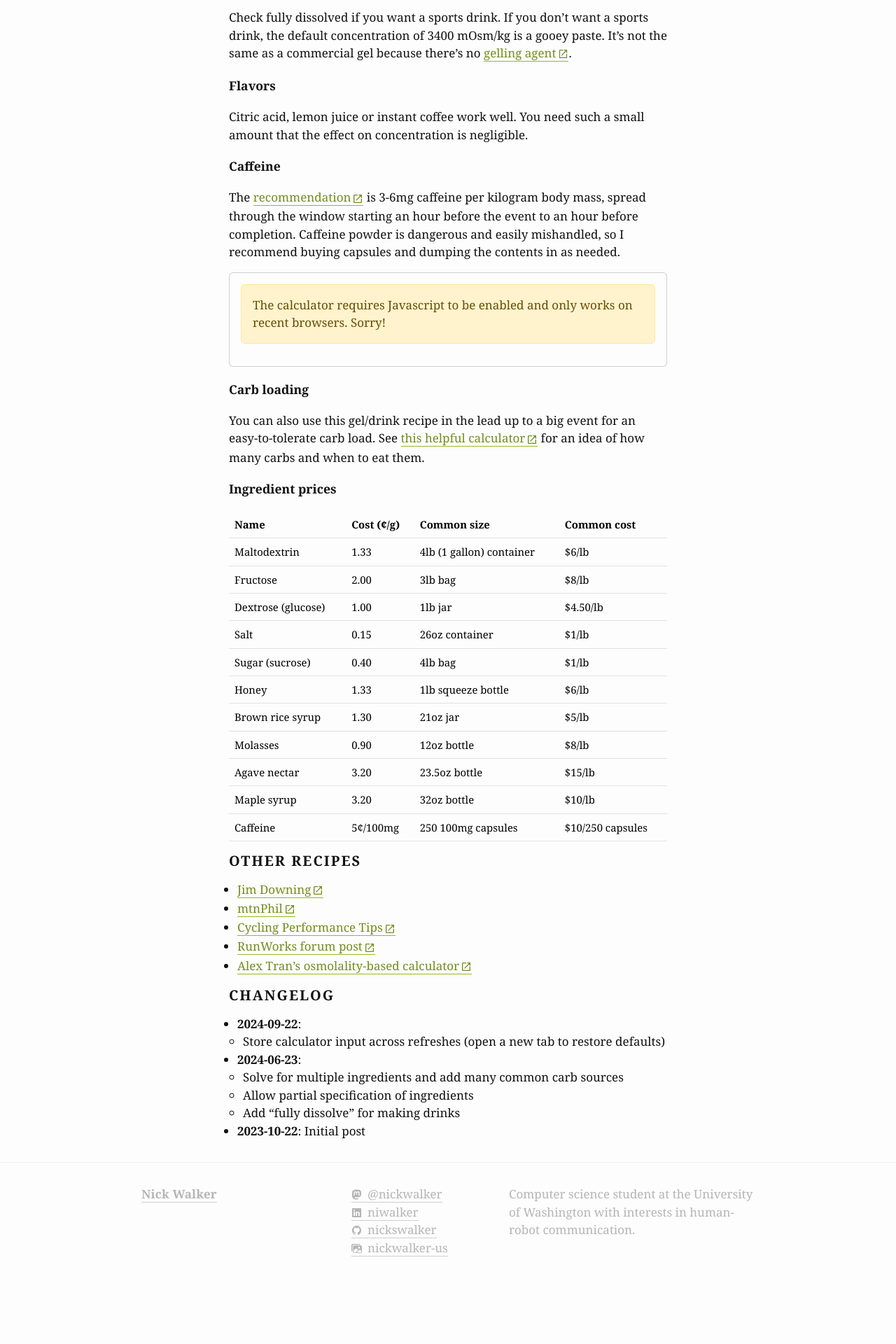
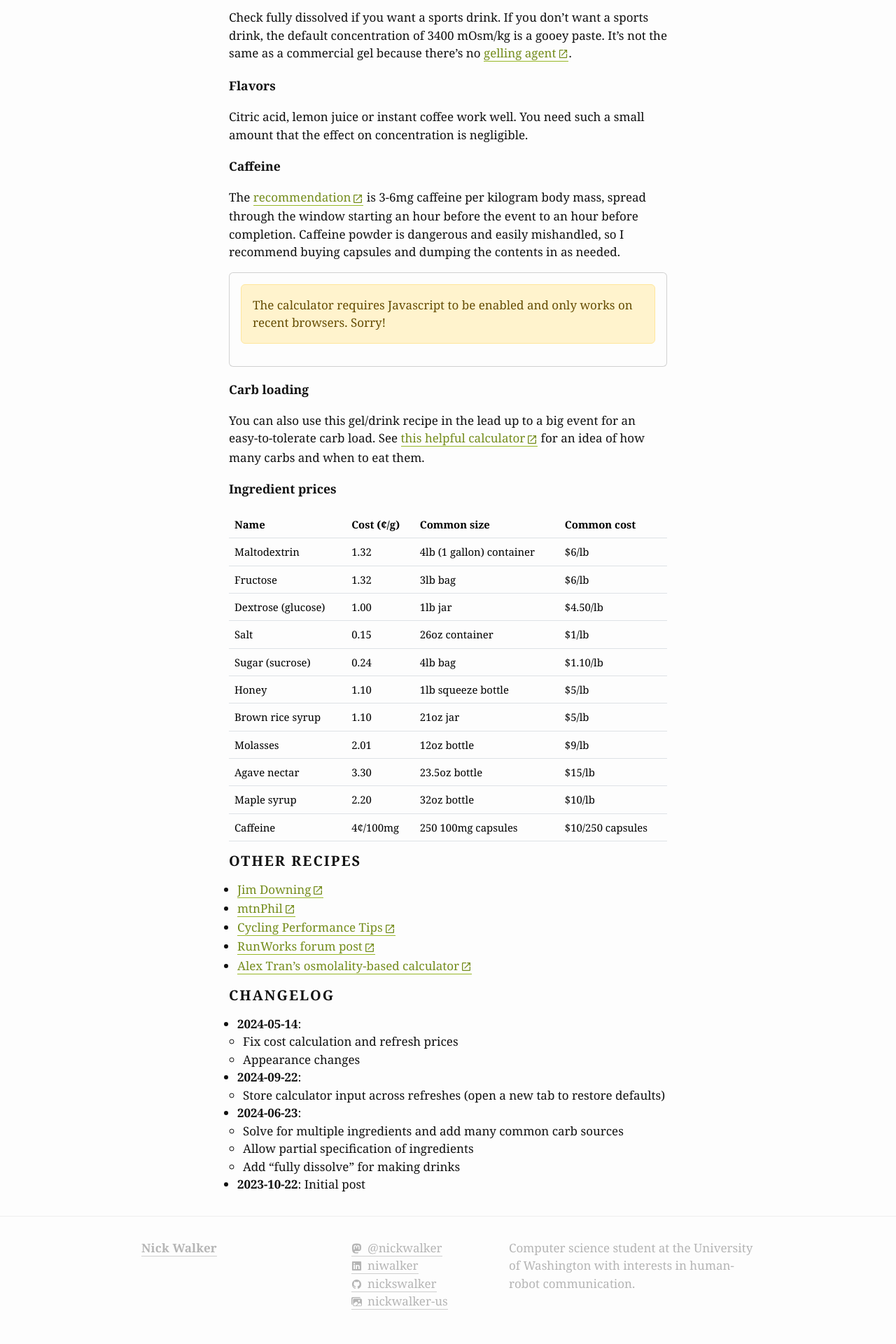
Before and after one commit to nickswalker/nickwalker.us, a Jekyll site: the page built from pages/energy_gels.md, in a window 1280 px wide. Shown: the part 3853-5773 px from the top of the page at 70% size. Built offline with Jekyll 4.4.1, drawn with Linux system fonts in a browser that asks for light colours; nearby versions of some CDN libraries; some web fonts are replaced; a script that is not in the unit is left out; comment, search, counter and statistics services are not loaded; before the commit the page ends 5696 px from its top, so only the background shows below that.

Commit message:
Gel calculator fixes
Remove wrong division of cost (which caused result to be off by factor of 100)
Use lining numbers in energy gel cost table
Use sans for approximately proportional tabular figures
Add Lato as main sans font. Selected for nice numerals and compatibility with Rowan
Update ingredient costs

```diff
--- a/_includes/head.html
+++ b/_includes/head.html
@@ -18,7 +18,8 @@
   <script src="https://cdnjs.cloudflare.com/ajax/libs/ionicons/7.4.0/ionicons/ionicons.min.js"></script>
   <link rel="preconnect" href="https://fonts.googleapis.com" data-proofer-ignore>
   <link rel="preconnect" href="https://fonts.gstatic.com" crossorigin data-proofer-ignore>
-  <link href="https://fonts.googleapis.com/css2?family=Prompt:wght@400;700&display=swap" rel="stylesheet" data-proofer-ignore>
+  <!-- Need a high quality sans font with tabular numbers -->
+  <link href="https://fonts.googleapis.com/css2?family=Lato:wght@400;700&display=swap" rel="stylesheet" data-proofer-ignore>
   <link rel="shortcut icon" href="/assets/images/favicon.png"/>
   <link rel="apple-touch-icon" href="/assets/images/apple-touch-icon.png">
   {% if page.custom_css %}
--- a/assets/css/main.scss
+++ b/assets/css/main.scss
@@ -86,11 +86,21 @@
   font-style: italic;
 }
 
+/* Closest we can get to tabular nums with Rowan */
+.lining-numbers {
+  font-feature-settings: "lnum";
+}
+
+.sans {
+  font-family: var(--sans-serif-font-family);
+  font-optical-sizing: auto;
+}
 
 /* */
 
 :root {
   --bs-body-font-family: "Rowan-Variable", "Georgia", serif;
+  --sans-serif-font-family: "Lato","Avenir", sans-serif;
   --small-font-size: 0.875rem;
   --theme-color: hsl(72.88, 66.53%, 48%);
   --theme-color-light: hsl(72.88, 66.53%, 53%);
--- a/assets/js/nutritionCalculators.js
+++ b/assets/js/nutritionCalculators.js
@@ -1,5 +1,5 @@
 import { LitElement, css, html } from 'lit';
-import {solve} from "https://unpkg.com/yalps@0.5.6/lib/module/index.js";
+import {solve} from 'https://cdn.jsdelivr.net/npm/yalps@0.5.6/+esm';
 
 function camelCaseToSplitWords(camelCaseString) {
     return camelCaseString
@@ -18,8 +18,8 @@
 // Solubility is g/ml
 const INGREDIENTS = {
     // We assume malto is N glucose molecules (180g/mol), and subtract water molecules lost due to glycosidic bonds
-    maltodextrin: {volume: 0.95, solubility: .5, glucose: 1.0, fructose: 0, molarMass: 1640, water: 0, cost: .0133, aka: "easier to stomach form of glucose"},
-    fructose: {volume: 0.8, solubility: .79, glucose: 0, fructose: 1.0, molarMass: 180, water: 0, cost: .02},
+    maltodextrin: {volume: 0.95, solubility: .5, glucose: 1.0, fructose: 0, molarMass: 1640, water: 0, cost: .0132, aka: "easier to stomach form of glucose"},
+    fructose: {volume: 0.8, solubility: .79, glucose: 0, fructose: 1.0, molarMass: 180, water: 0, cost: .0132},
     dextrose: {volume: 0.7, solubility: .9, glucose: 1, fructose: 0, molarMass: 180, water: 0, cost: .01, aka: "pure glucose"},
     salt: {
         volume: 0.9,
@@ -31,8 +31,8 @@
         water: 0,
         cost: 0.0015
     },
-    sugar: {volume: 0.75, solubility: 2, glucose: 0.5, fructose: 0.5, molarMass: 342, water: 0, cost: .004, aka: "sucrose"},
-    honey: {volume: 0.7, glucose: 0.35, fructose: 0.4, calories: 3.2, molarMass: 155, water: 0.2, cost: .0133},
+    sugar: {volume: 0.75, solubility: 2, glucose: 0.5, fructose: 0.5, molarMass: 342, water: 0, cost: .0024, aka: "sucrose"},
+    honey: {volume: 0.7, glucose: 0.35, fructose: 0.4, calories: 3.2, molarMass: 155, water: 0.2, cost: .0110},
     // Maltose, glucose, maltotriose, in .5, .30, .20 ratio
     brownRiceSyrup: {
         volume: 0.7,
@@ -43,9 +43,9 @@
         water: 0.05,
         cost: .013
     },
-    molasses: {volume: 0.7, glucose: 0.3, fructose: 0.2, molarMass: 196, water: 0.25, cost: .009},
-    agaveNectar: {volume: 0.7, glucose: 0.2, fructose: 0.56, molarMass: 164, water: 0.2, cost: .032},
-    mapleSyrup: {volume: 0.7, glucose: 0.33, fructose: 0.33, molarMass: 280, water: 0.25, cost: .032},
+    molasses: {volume: 0.7, glucose: 0.3, fructose: 0.2, molarMass: 196, water: 0.25, cost: .0201},
+    agaveNectar: {volume: 0.7, glucose: 0.2, fructose: 0.56, molarMass: 164, water: 0.2, cost: .033},
+    mapleSyrup: {volume: 0.7, glucose: 0.33, fructose: 0.33, molarMass: 280, water: 0.25, cost: .022},
     water: {volume: 1.0, glucose: 0, fructose: 0, water: 1, osmoles: 0, cost: 0},
 };
 for (const ingredientName of Object.keys(INGREDIENTS)) {
@@ -125,7 +125,11 @@
 
     static styles = css`
       :host {
+            font-family: var(--sans-serif-font-family);
       }
+        .cursor-help {
+            cursor: help;
+        }
     `;
 
     constructor() {
@@ -138,7 +142,7 @@
             this[suffixCamelCase("use", ingredient)] = false
             this[suffixCamelCase("amount", ingredient)] = null
         }
-        this.useFructose = true
+        this.useSugar = true
         this.useMaltodextrin = true
         this.useWater = true
         this.targetOsmolalityMOsmKg = 3400
@@ -574,8 +578,11 @@
           <div class="row mb-3 ">
             <div class="col-auto">
               <div class="form-check">
-                <input class="form-check-input" type="checkbox" id="fully-dissolve"         .value="${this.fullyDissolve}"
-                       @input="${this.onFullyDissolveChange}"/>
+                <input class="form-check-input cursor-help" type="checkbox" id="fully-dissolve"
+                       .value="${this.fullyDissolve}"
+                       @input="${this.onFullyDissolveChange}"
+                       title="Automatically calculate water needed to fully dissolve the ingredients. Will be like a sports drink."
+                />
                 <label class="form-check-label" for="fully-dissolve">
                   Fully dissolve
                 </label>
@@ -597,7 +604,7 @@
                             .checked="${this[suffixCamelCase("use", ingredient)]}"
                             @change="${e => this.onIngredientChange(e, ingredient)}"
                     />
-                    <label class="form-check-label ms-2" for="${ingredient}" title="${INGREDIENTS[ingredient].aka? INGREDIENTS[ingredient].aka + ', ' : "" }glucose:fructose ${glucoseFructoseRatio(ingredient)}">${camelCaseToSplitWords(ingredient)}</label>
+                    <label class="form-check-label ms-2 cursor-help" for="${ingredient}" title="${INGREDIENTS[ingredient].aka? INGREDIENTS[ingredient].aka + ', ' : "" }glucose:fructose ${glucoseFructoseRatio(ingredient)}">${camelCaseToSplitWords(ingredient)}</label>
                   </div>
                   <input
                           id="${suffixCamelCase('amount', ingredient)}"
@@ -688,7 +695,7 @@
                   ${this[suffixCamelCase("use", ingredient)] ? html`
                     <tr>
                       <td class="${ this[`${ingredient}G`] === 0 ? 'text-secondary' : ''}">${camelCaseToSplitWords(ingredient)}</td>
-                      <td class="${ this[`${ingredient}G`] === 0 ? 'text-secondary' : ''}" title="${(INGREDIENTS[ingredient].glucose * this[`${ingredient}G`]).toFixed(1)}g:${(INGREDIENTS[ingredient].fructose * this[`${ingredient}G`]).toFixed(1)}g">${Math.ceil(this[`${ingredient}G`])}g</td>
+                      <td class="${ this[`${ingredient}G`] === 0 ? 'text-secondary' : ''} cursor-help" title="${(INGREDIENTS[ingredient].glucose * this[`${ingredient}G`]).toFixed(1)}g:${(INGREDIENTS[ingredient].fructose * this[`${ingredient}G`]).toFixed(1)}g">${Math.ceil(this[`${ingredient}G`])}g</td>
                     </tr>
                   ` : ''}
                 `)}
@@ -711,7 +718,7 @@
                 </tr>
                 <tr>
                   <td>Cost</td>
-                  <td>$${(this.cost / 100).toFixed(2)}</td>
+                  <td>$${(this.cost).toFixed(2)}</td>
                 </tr>
                 </tbody>
               </table>
@@ -733,6 +740,7 @@
 
     static styles = css`
       :host {
+          font-family: var(--sans-serif-font-family);
       }
     `;
 
--- a/pages/energy_gels.md
+++ b/pages/energy_gels.md
@@ -88,7 +88,7 @@
 ### Ingredient prices
 
 
-<table class="table small">
+<table class="table small lining-numbers">
   <thead>
     <tr>
       <th scope="col">Name</th>
@@ -100,15 +100,15 @@
   <tbody>
     <tr>
       <td>Maltodextrin</td>
-      <td>1.33</td>
+      <td>1.32</td>
       <td>4lb (1 gallon) container</td>
       <td>$6/lb</td>
     </tr>
     <tr>
       <td>Fructose</td>
-      <td>2.00</td>
+      <td>1.32</td>
       <td>3lb bag</td>
-      <td>$8/lb</td>
+      <td>$6/lb</td>
     </tr>
     <tr>
       <td>Dextrose (glucose)</td>
@@ -124,43 +124,43 @@
     </tr>
     <tr>
       <td>Sugar (sucrose)</td>
-      <td>0.40</td>
+      <td>0.24</td>
       <td>4lb bag</td>
-      <td>$1/lb</td>
+      <td>$1.10/lb</td>
     </tr>
     <tr>
       <td>Honey</td>
-      <td>1.33</td>
+      <td>1.10</td>
       <td>1lb squeeze bottle</td>
-      <td>$6/lb</td>
+      <td>$5/lb</td>
     </tr>
     <tr>
       <td>Brown rice syrup</td>
-      <td>1.30</td>
+      <td>1.10</td>
       <td>21oz jar</td>
       <td>$5/lb</td>
     </tr>
     <tr>
       <td>Molasses</td>
-      <td>0.90</td>
+      <td>2.01</td>
       <td>12oz bottle</td>
-      <td>$8/lb</td>
+      <td>$9/lb</td>
     </tr>
     <tr>
       <td>Agave nectar</td>
-      <td>3.20</td>
+      <td>3.30</td>
       <td>23.5oz bottle</td>
       <td>$15/lb</td>
     </tr>
     <tr>
       <td>Maple syrup</td>
-      <td>3.20</td>
+      <td>2.20</td>
       <td>32oz bottle</td>
       <td>$10/lb</td>
     </tr>
     <tr>
       <td>Caffeine</td>
-      <td>5¢/100mg</td>
+      <td>4¢/100mg</td>
       <td>250 100mg capsules</td>
       <td>$10/250 capsules</td>
     </tr>
@@ -179,6 +179,9 @@
 
 ## Changelog
 
+* **2024-05-14**:
+  * Fix cost calculation and refresh prices
+  * Appearance changes
 * **2024-09-22**:
   * Store calculator input across refreshes (open a new tab to restore defaults)
 * **2024-06-23**:
```
